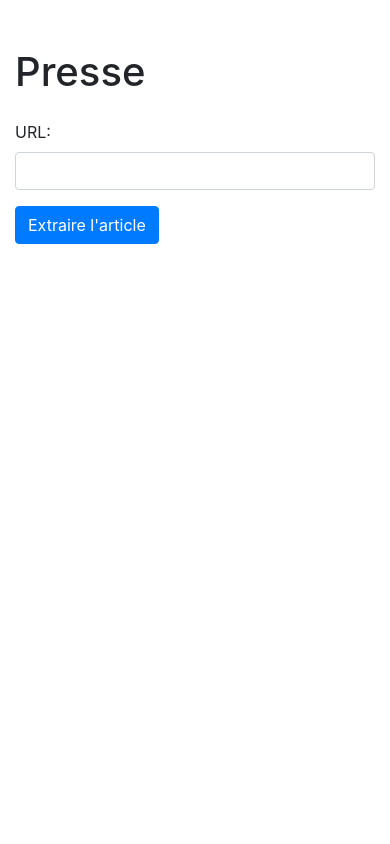
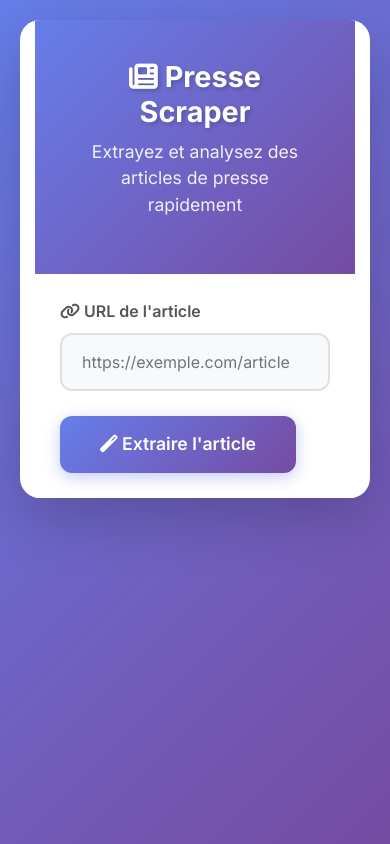
Before and after one commit to muarf/read-scraper-api, a Flask app: page / in a window 390 px wide. Run offline with Flask 2, Linux system fonts and the light colour scheme; some libraries are stand-ins or nearby versions.

Commit message:
feat: UI améliorée et extraction titre avec Selenium
- Nouvelle interface avec gradient moderne
- Ajout de Font Awesome pour les icônes
- Badges de probabilité avec couleurs dégradées
- Modal améliorée avec animations
- Extraction du titre via Selenium pour contourner les blocages 403
- ChromeDriver 141 installé en local

```diff
--- a/server/server.py
+++ b/server/server.py
@@ -12,6 +12,7 @@ from flask import Flask, render_template, request, jsonify, make_response, g
 from flask_socketio import SocketIO
 from selenium import webdriver
 from selenium.webdriver.common.keys import Keys
+from selenium.webdriver.chrome.service import Service
 from web_scraper.chrome_driver_login import login_to_target_site
 from web_scraper.chrome_driver_search import search_target_site
 from web_scraper.extract_title import extract_title
@@ -41,6 +42,9 @@ def handle_disconnect():
 
 # Configuration du navigateur
 chrome_path = '/usr/bin/google-chrome'
+chrome_driver_path = os.path.join(os.path.dirname(os.path.abspath(__file__)), '..', 'chromedriver_local')
+chrome_driver_path = os.path.abspath(chrome_driver_path)
+
 options = webdriver.ChromeOptions()
 options.binary_location = chrome_path
 if not debug:
@@ -54,7 +58,8 @@ global_browser = None
 def get_browser(session_id):
     global global_browser
     if global_browser is None:
-        global_browser = webdriver.Chrome(options=options)
+        service = Service(chrome_driver_path) if os.path.exists(chrome_driver_path) else None
+        global_browser = webdriver.Chrome(service=service, options=options) if service else webdriver.Chrome(options=options)
         send_message_to_client(socketio, app, f"On lance le navigateur ", session_id)
         login_to_target_site(socketio, app, global_browser, username, password, session_id)
     return global_browser
@@ -92,7 +97,18 @@ def handle_form_submission(data, session_id=None,event_name=None):
     if url:
 
         send_message_to_client(socketio, app, f"URL reçue : {url}", session_id)
-        query, title = extract_title(url)
+
+        # Initialiser le browser tôt pour extraire le titre
+        browser = get_browser(session_id)
+
+        result = extract_title(url, browser)
+        if result is None:
+            send_message_to_client(socketio, app, f"Erreur : impossible d'extraire le titre de l'URL {url}", session_id)
+            response = make_response(render_template('index.html', title=None))
+            socketio.emit(event_name, {'error': f'Impossible de traiter l\'URL: {url}', 'termine': True})
+            return response
+
+        query, title = result
         send_message_to_client(socketio, app, f"Titre extrait : {title}", session_id)
         query_ = query.replace(" ", "_");
         name = (lambda u: urlparse(u).path.split('/')[-1][:90])(query_)
@@ -109,7 +125,6 @@ def handle_form_submission(data, session_id=None,event_name=None):
             socketio.emit(event_name, {'article': html, 'title': title, 'pdf_link': link_pdf, 'percentage': percentage})
             response = make_response(render_template('index.html', article=html , results=results_data, title=title, link_pdf=link_pdf, percentage=percentage))
             return response
-        browser = get_browser(session_id)
         search_result = search_target_site(socketio, app, browser, query, title,session_id)
         if search_result is not None:
             _, results_data = search_result
--- a/server/templates/css/style.css
+++ b/server/templates/css/style.css
@@ -1,56 +1,375 @@
-<style>
-        .result-row:hover {
-            background-color: #f8f9fa; /* Changez la couleur de fond au survol */
-            cursor: pointer; /* Changez le curseur au survol pour montrer qu'il est cliquable */
-        }
-        /* Style pour la modal */
-/* Style pour la modal */
+/* Reset et variables */
+:root {
+    --primary-gradient: linear-gradient(135deg, #667eea 0%, #764ba2 100%);
+    --secondary-gradient: linear-gradient(135deg, #f093fb 0%, #f5576c 100%);
+    --success-gradient: linear-gradient(135deg, #4facfe 0%, #00f2fe 100%);
+    --dark-bg: #1a1a2e;
+    --light-bg: #f5f7fa;
+    --card-shadow: 0 10px 30px rgba(0, 0, 0, 0.1);
+    --transition: all 0.3s cubic-bezier(0.4, 0, 0.2, 1);
+}
+
+* {
+    margin: 0;
+    padding: 0;
+    box-sizing: border-box;
+}
+
+body {
+    font-family: 'Inter', 'Segoe UI', Tahoma, Geneva, Verdana, sans-serif;
+    background: linear-gradient(135deg, #667eea 0%, #764ba2 100%);
+    background-attachment: fixed;
+    min-height: 100vh;
+    padding: 20px;
+    color: #333;
+}
+
+.container {
+    max-width: 1200px;
+    margin: 0 auto;
+    background: white;
+    border-radius: 20px;
+    box-shadow: 0 20px 60px rgba(0, 0, 0, 0.2);
+    overflow: hidden;
+    animation: fadeInUp 0.6s ease;
+}
+
+@keyframes fadeInUp {
+    from {
+        opacity: 0;
+        transform: translateY(30px);
+    }
+    to {
+        opacity: 1;
+        transform: translateY(0);
+    }
+}
+
+/* Header */
+.header-section {
+    background: var(--primary-gradient);
+    padding: 40px;
+    color: white;
+    text-align: center;
+}
+
+.header-section h1 {
+    font-size: 2.5rem;
+    font-weight: 700;
+    margin-bottom: 10px;
+    text-shadow: 2px 2px 4px rgba(0, 0, 0, 0.2);
+}
+
+.header-section p {
+    font-size: 1.1rem;
+    opacity: 0.9;
+}
+
+/* Form Section */
+.form-section {
+    padding: 40px;
+    background: white;
+}
+
+.form-group {
+    margin-bottom: 25px;
+}
+
+label {
+    display: block;
+    font-weight: 600;
+    color: #555;
+    margin-bottom: 10px;
+    font-size: 1rem;
+}
+
+.form-control {
+    width: 100%;
+    padding: 15px 20px;
+    border: 2px solid #e0e0e0;
+    border-radius: 12px;
+    font-size: 1rem;
+    transition: var(--transition);
+    background: #f8f9fa;
+}
+
+.form-control:focus {
+    outline: none;
+    border-color: #667eea;
+    background: white;
+    box-shadow: 0 0 0 4px rgba(102, 126, 234, 0.1);
+}
+
+.btn-primary {
+    background: var(--primary-gradient);
+    color: white;
+    padding: 15px 40px;
+    border: none;
+    border-radius: 12px;
+    font-size: 1.1rem;
+    font-weight: 600;
+    cursor: pointer;
+    transition: var(--transition);
+    box-shadow: 0 4px 15px rgba(102, 126, 234, 0.4);
+}
+
+.btn-primary:hover {
+    transform: translateY(-2px);
+    box-shadow: 0 8px 25px rgba(102, 126, 234, 0.5);
+}
+
+.btn-primary:active {
+    transform: translateY(0);
+}
+
+/* Article Content */
+#article-content {
+    padding: 40px;
+    animation: fadeIn 0.5s ease;
+}
+
+@keyframes fadeIn {
+    from { opacity: 0; }
+    to { opacity: 1; }
+}
+
+#article-content h2 {
+    color: #333;
+    margin-bottom: 30px;
+    font-size: 1.8rem;
+}
+
+#link-pdf {
+    margin-bottom: 30px;
+}
+
+#link-pdf a {
+    display: inline-block;
+    padding: 12px 30px;
+    background: var(--success-gradient);
+    color: white;
+    text-decoration: none;
+    border-radius: 8px;
+    font-weight: 600;
+    transition: var(--transition);
+    box-shadow: 0 4px 15px rgba(79, 172, 254, 0.3);
+}
+
+#link-pdf a:hover {
+    transform: translateY(-2px);
+    box-shadow: 0 8px 25px rgba(79, 172, 254, 0.4);
+}
+
+.percentage-badge {
+    display: inline-block;
+    padding: 6px 16px;
+    background: var(--success-gradient);
+    color: white;
+    border-radius: 20px;
+    font-weight: 600;
+    font-size: 0.9rem;
+    margin-left: 10px;
+}
+
+.card {
+    border: none;
+    border-radius: 15px;
+    box-shadow: var(--card-shadow);
+    overflow: hidden;
+    margin-bottom: 30px;
+}
+
+.card-body {
+    padding: 30px;
+}
+
+.card-body img {
+    border-radius: 10px;
+    margin: 15px 0;
+}
+
+/* Results Section */
+#results-section {
+    padding: 40px;
+    animation: fadeIn 0.5s ease;
+}
+
+#results-section h2 {
+    color: #333;
+    margin-bottom: 25px;
+    font-size: 1.8rem;
+}
+
+.table {
+    background: white;
+    border-radius: 12px;
+    overflow: hidden;
+    box-shadow: var(--card-shadow);
+}
+
+.table thead {
+    background: var(--primary-gradient);
+    color: white;
+}
+
+.table th {
+    padding: 20px;
+    font-weight: 600;
+    text-transform: uppercase;
+    font-size: 0.85rem;
+    letter-spacing: 0.5px;
+}
+
+.table td {
+    padding: 18px 20px;
+    border-bottom: 1px solid #f0f0f0;
+}
+
+.table tbody tr:hover {
+    background: linear-gradient(135deg, #f5f7ff 0%, #f0f4ff 100%);
+    cursor: pointer;
+    transform: scale(1.01);
+    transition: var(--transition);
+}
+
+.table tbody tr {
+    transition: var(--transition);
+}
+
+.probability-badge {
+    display: inline-block;
+    padding: 4px 12px;
+    border-radius: 12px;
+    font-weight: 600;
+    font-size: 0.9rem;
+}
+
+.probability-high {
+    background: linear-gradient(135deg, #4facfe 0%, #00f2fe 100%);
+    color: white;
+}
+
+.probability-medium {
+    background: linear-gradient(135deg, #f093fb 0%, #f5576c 100%);
+    color: white;
+}
+
+.probability-low {
+    background: linear-gradient(135deg, #ffeaa7 0%, #fdcb6e 100%);
+    color: #333;
+}
+
+/* Modal */
 .modal {
-    display: none; /* Par défaut, la modal est masquée */
+    display: none;
     position: fixed;
     top: 50%;
     left: 50%;
     transform: translate(-50%, -50%);
-    padding: 20px;
-    background-color: #f8f8f8; /* Couleur de fond */
-    box-shadow: 0px 0px 10px rgba(0, 0, 0, 0.5); /* Petite ombre */
-    z-index: 1;
-    border-radius: 10px; /* Coins arrondis */
-    text-align: center; /* Centrer le contenu */
+    padding: 30px;
+    background: white;
+    box-shadow: 0 20px 60px rgba(0, 0, 0, 0.3);
+    z-index: 1000;
+    border-radius: 20px;
+    max-width: 500px;
+    width: 90%;
+    animation: modalFadeIn 0.3s ease;
 }
 
-/* Style pour le contenu de la modal */
+@keyframes modalFadeIn {
+    from {
+        opacity: 0;
+        transform: translate(-50%, -50%) scale(0.9);
+    }
+    to {
+        opacity: 1;
+        transform: translate(-50%, -50%) scale(1);
+    }
+}
+
+.modal::before {
+    content: '';
+    position: fixed;
+    top: 0;
+    left: 0;
+    right: 0;
+    bottom: 0;
+    background: rgba(0, 0, 0, 0.5);
+    z-index: -1;
+}
+
 .modal-content {
     max-height: 300px;
-    overflow-y: auto; /* Ajoute une barre de défilement si le contenu dépasse la hauteur maximale */
+    overflow-y: auto;
+    padding: 10px 0;
 }
 
-/* Style pour le bouton de fermeture */
+.modal-content::-webkit-scrollbar {
+    width: 8px;
+}
+
+.modal-content::-webkit-scrollbar-track {
+    background: #f1f1f1;
+    border-radius: 10px;
+}
+
+.modal-content::-webkit-scrollbar-thumb {
+    background: var(--primary-gradient);
+    border-radius: 10px;
+}
+
+.modal-content div {
+    padding: 10px;
+    margin: 5px 0;
+    background: #f8f9fa;
+    border-radius: 8px;
+    border-left: 4px solid #667eea;
+}
+
 .close {
     position: absolute;
-    top: 10px;
-    right: 10px;
-    font-size: 20px;
+    top: 15px;
+    right: 20px;
+    font-size: 28px;
     font-weight: bold;
     cursor: pointer;
-    color: #333;
+    color: #999;
+    transition: var(--transition);
+    width: 30px;
+    height: 30px;
+    display: flex;
+    align-items: center;
+    justify-content: center;
+    border-radius: 50%;
 }
 
-/* Style pour les liens dans le contenu */
-.modal-content a {
-    color: #007bff; /* Couleur du lien */
-    text-decoration: none;
-    font-weight: bold;
+.close:hover {
+    background: #f0f0f0;
+    color: #667eea;
+    transform: rotate(90deg);
 }
 
-/* Style pour les liens visités dans le contenu */
-.modal-content a:visited {
-    color: #4a90e2; /* Couleur du lien visité */
+/* Responsive */
+@media (max-width: 768px) {
+    .header-section h1 {
+        font-size: 1.8rem;
+    }
+
+    .form-section, #article-content, #results-section {
+        padding: 25px;
+    }
 }
 
-/* Style pour les liens au survol dans le contenu */
-.modal-content a:hover {
-    text-decoration: underline;
+/* Loading animation */
+@keyframes pulse {
+    0%, 100% {
+        opacity: 1;
+    }
+    50% {
+        opacity: 0.5;
+    }
 }
 
-    </style>
+.loading {
+    animation: pulse 1.5s ease-in-out infinite;
+}
--- a/server/templates/index.html
+++ b/server/templates/index.html
@@ -1,17 +1,21 @@
 <!-- server/templates/index.html -->
 <!DOCTYPE html>
-<html lang="en">
+<html lang="fr">
 <head>
     <meta charset="UTF-8">
     <meta name="viewport" content="width=device-width, initial-scale=1.0">
-    <title>Presse</title>
-    <!-- Ajouter le lien vers la bibliothèque Bootstrap (assurez-vous de télécharger et inclure Bootstrap dans votre projet) -->
-    <link rel="stylesheet" href="https://cdn.jsdelivr.net/npm/bootstrap@4.0.0/dist/css/bootstrap.min.css" integrity="sha384-Gn5384xqQ1aoWXA+058RXPxPg6fy4IWvTNh0E263XmFcJlSAwiGgFAW/dAiS6JXm" crossorigin="anonymous">
-
+    <title>📰 Presse Scraper</title>
+    <!-- Google Fonts -->
+    <link href="https://fonts.googleapis.com/css2?family=Inter:wght@300;400;500;600;700;800&display=swap" rel="stylesheet">
+    <!-- Font Awesome -->
+    <link rel="stylesheet" href="https://cdnjs.cloudflare.com/ajax/libs/font-awesome/6.4.0/css/all.min.css">
+    <!-- Bootstrap -->
+    <link rel="stylesheet" href="https://cdn.jsdelivr.net/npm/bootstrap@4.0.0/dist/css/bootstrap.min.css">
+    <!-- Custom CSS -->
+    <link rel="stylesheet" href="/static/css/style.css">
 
     <script src="https://cdn.socket.io/4.7.4/socket.io.js"></script>
     <script src="https://code.jquery.com/jquery-3.6.4.min.js"></script>
-
 </head>
 <body>
     <!-- Modal Popup -->
@@ -21,26 +25,39 @@
             <div id="modal-content"></div>
         </div>
     </div>
-    <div class="container mt-5">
-        <h1 class="mb-4">Presse</h1>
+
+    <div class="container">
+        <div class="header-section">
+            <h1><i class="fas fa-newspaper"></i> Presse Scraper</h1>
+            <p>Extrayez et analysez des articles de presse rapidement</p>
+        </div>
+
+        <div class="form-section">
             <form method="post" id="articleForm">
                 <div class="form-group">
-                <label for="url">URL:</label>
-                <input type="text" id="url" name="url" class="form-control" required>
+                    <label for="url"><i class="fas fa-link"></i> URL de l'article</label>
+                    <input type="text" id="url" name="url" class="form-control" placeholder="https://exemple.com/article" required>
                 </div>
-            <button type="submit"  class="btn btn-primary">Extraire l'article</button>
+                <button type="submit" class="btn btn-primary">
+                    <i class="fas fa-magic"></i> Extraire l'article
+                </button>
             </form>
+        </div>
         <div id="article-content" style="display: none;">
-      <div id="link-pdf">
-
-        </div>
-    <h2 class="mt-5">Contenu de l'article : <span id="article-percentage"></span>%</h2>
+            <div id="link-pdf"></div>
+            <h2>
+                <i class="fas fa-file-alt"></i> Contenu de l'article
+                <span class="percentage-badge" id="article-percentage"></span>%
+            </h2>
             <div class="card">
                 <div class="card-body" id="article-body">
                     <style>
                         #article-content img {
-                    max-width: 100%; /* La largeur maximale est définie à 100% du conteneur parent */
-                    height: auto; /* La hauteur est automatiquement ajustée pour maintenir les proportions originales */
+                            max-width: 100%;
+                            height: auto;
+                            border-radius: 8px;
+                            box-shadow: 0 4px 15px rgba(0, 0, 0, 0.1);
+                            margin: 15px 0;
                         }
                     </style>
                 </div>
@@ -48,20 +65,23 @@
         </div>
 
         <div id="results-section" style="display: none;">
-    <h2 class="mt-5">Article similaires:</h2>
+            <h2>
+                <i class="fas fa-list"></i> Articles similaires
+            </h2>
             <div class="table-responsive">
                 <table class="table table-striped">
                     <thead>
                         <tr>
-                    <th>Logo</th>
-                    <th>Titre</th>
-                    <th>Date</th>
-                    <th>Probabilité</th>
+                            <th><i class="fas fa-image"></i> Logo</th>
+                            <th><i class="fas fa-heading"></i> Titre</th>
+                            <th><i class="fas fa-calendar"></i> Date</th>
+                            <th><i class="fas fa-percentage"></i> Probabilité</th>
                         </tr>
                     </thead>
                     <tbody id="results-table-body">
                     </tbody>
                 </table>
+            </div>
         </div>
     </div>
 
@@ -109,7 +129,16 @@
         // Mettre à jour le contenu de la modal avec le nouveau message
             var modalContent = document.getElementById('modal-content');
             var messageDiv = document.createElement('div');
-            messageDiv.textContent = data.message;
+
+            // Ajouter une icône selon le type de message
+            var icon = '<i class="fas fa-spinner fa-spin"></i> ';
+            if (data.message.includes('erreur') || data.message.includes('Erreur')) {
+                icon = '<i class="fas fa-exclamation-circle"></i> ';
+            } else if (data.message.includes('terminé') || data.message.includes('Terminé')) {
+                icon = '<i class="fas fa-check-circle"></i> ';
+            }
+
+            messageDiv.innerHTML = icon + data.message;
             modalContent.appendChild(messageDiv);
 
             // Faire défiler vers le bas pour afficher le dernier message ajouté
@@ -133,11 +162,12 @@
 
         // Mise à jour du contenu de la page avec les données de la réponse
         if (data.article) {
-            document.getElementById('link-pdf').innerHTML = '<a href="' + fullPath + data.pdf_link + '">Télécharger le PDF</a>';
+            document.getElementById('link-pdf').innerHTML = '<a href="' + fullPath + data.pdf_link + '"><i class="fas fa-download"></i> Télécharger le PDF</a>';
             document.getElementById('article-content').style.display = 'block';
             document.getElementById('article-percentage').innerText = data.percentage;
             document.getElementById('article-body').innerHTML = data.article;
         }
+
         // Mise à jour des résultats
         if (data.results) {
             var resultsTable = document.getElementById('results-table-body');
@@ -148,14 +178,17 @@
                 var newRow = resultsTable.insertRow(i);
                 newRow.classList.add('result-row');
 
+                // Déterminer la classe du badge de probabilité
+                var percent = parseInt(result.percentage);
+                var badgeClass = percent >= 80 ? 'probability-high' : (percent >= 50 ? 'probability-medium' : 'probability-low');
+
                 newRow.innerHTML = `
-                    <td>${result.logo}</td>
+                    <td><strong>${result.logo}</strong></td>
                     <td>${result.title}</td>
                     <td>${result.date}</td>
-                    <td>${result.percentage}</td>
+                    <td><span class="probability-badge ${badgeClass}">${result.percentage}%</span></td>
                 `;
                 newRow.setAttribute('data-link', result.link);
-
             }
 
             document.getElementById('results-section').style.display = 'block';
```
Also changed, not shown: web_scraper/extract_title.py (+49 -27 lines). Lines whose indentation alone changed are shown as unchanged.
